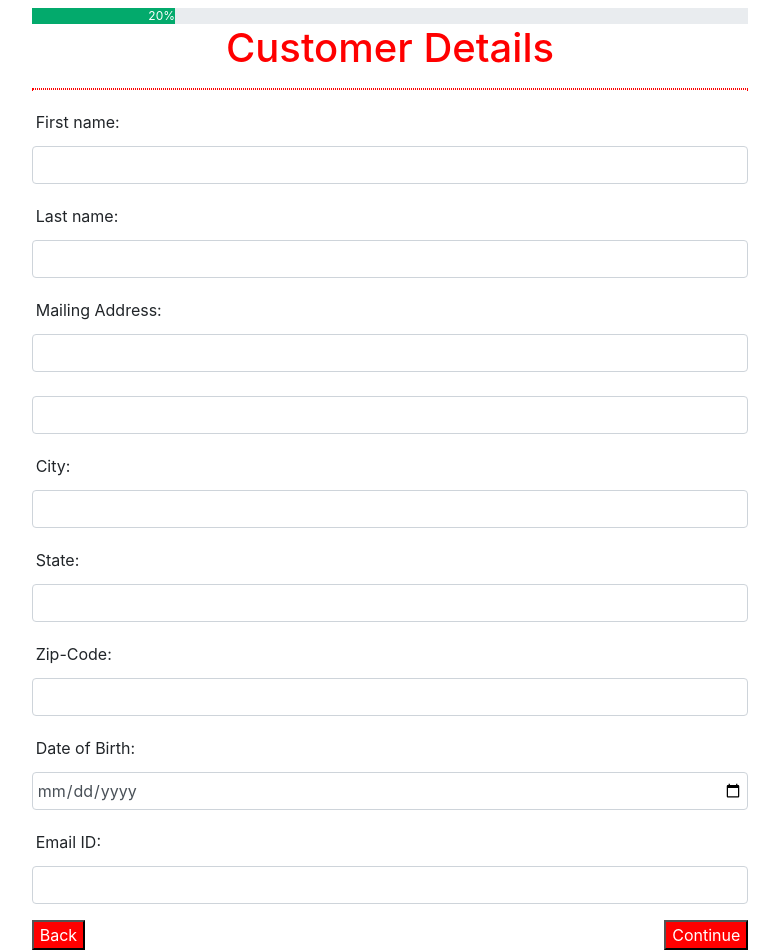
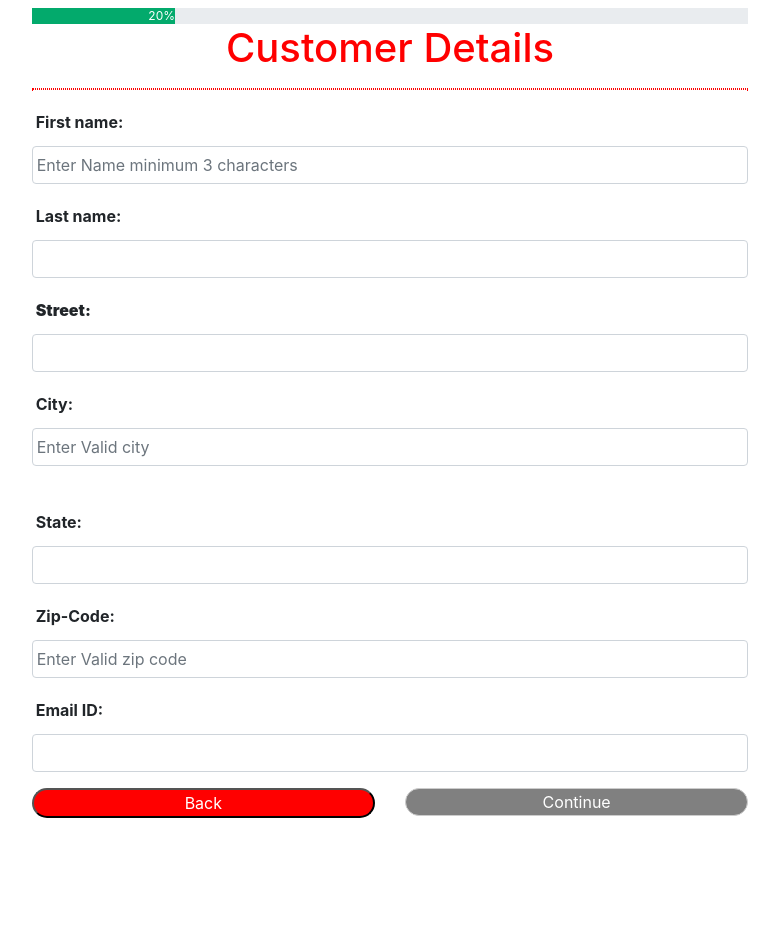
Before and after one commit to rishitarathore/Home-Insurance-Policy-App, an Angular app: page /customer-details in a window 1280 px wide. Shown: the whole page, without its empty margins (250-1029 px from the left). After the commit the page ends 818 px from the top, so only its background shows below. Built offline with nearby package versions, Linux system fonts and the light colour scheme.

Commit message:
CompleteProject

```diff
--- a/src/app/customer-consent/customer-consent.component.html
+++ b/src/app/customer-consent/customer-consent.component.html
@@ -1,5 +1,5 @@
 <app-progress-bar [progress]="10"></app-progress-bar>
-<div class="container col-7">
+<div class="container col-md-7">
     <h1 class="text-center" >Get Customer Consent</h1>
     <hr >
       Please read the following:<br>
--- a/src/app/customer-details-two/customer-details-two.component.css
+++ b/src/app/customer-details-two/customer-details-two.component.css
@@ -1,6 +1,3 @@
-label{
-    font-weight: bold;
-}
 .main
 
 {
--- a/src/app/customer-details-two/customer-details-two.component.html
+++ b/src/app/customer-details-two/customer-details-two.component.html
@@ -17,7 +17,7 @@
       <option value="Free lancer">Free lancer</option>
     </select><br>
 
-            <label for="Marital status">Marital status:</label>
+            <label for="Marital status"><b>Marital status:</b></label>
             <select class="form-control" name="Marital status" ngModel  required id="Marital status">
             <option value="Married">Married</option>
             <option value="Unmarried">Unmarried</option>
@@ -25,15 +25,17 @@
             <option value="Unmarried">Widow</option>
 
             </select><br>
-            <label for="radio">Gender:</label><br>
+            <label for="radio"><b>Gender:</b></label><br>
         <label>
             <input type="radio" name="radio" id="radio" >
             Male
          </label>
+         <br>
          <label>
             <input type="radio" name="radio" id="radio" >
             Female
          </label>
+         <br>
          <label>
             <input type="radio" name="radio" id="radio" >
             Other
@@ -48,7 +50,7 @@
 
     <div class="col">
 
-  <label for="phone number">Phone number:</label><br>
+  <label for="phone number"><b>Phone number:</b></label><br>
 
   <input type="tel" class="form-control" name="phone number" maxlength=10 minlength="9" pattern="[0-9]*" ngModel required #phonenumber="ngModel" placeholder="Enter Valid phone number">
 
@@ -58,20 +60,19 @@
 
   </div></div><br>
 
-  <label for="number">Alternate number:</label><br>
-  <input class="form-control" ngModel required  type="tel"  name="number" #number="ngModel"><br>
+  <label for="number"><b>Alternate number:</b></label><br>
+  <input class="form-control" ngModel required  type="tel"  name="number" minlength="9" maxlength="10" #number="ngModel"><br>
+  <div class="error" *ngIf="number.errors?.maxlength">Enter valid number</div>
   <div class="error" *ngIf="number.errors?.minlength">Enter valid number</div>
-
-  <div class="error" *ngIf="number.errors?.pattern">number should not contain any Alphabets</div>
 
 </form>
 
 
-            <label for="DOB">DOB:</label>
+            <label for="DOB"><b>DOB:</b></label>
 
             <br> <input type="date" class="form-control" [(ngModel)]="age" (ngModelChange)="ageCalculator()" ngModel required/>
 
-            <br><label>Age:</label>
+            <br><label><b>Age:</b></label>
 
 
 
--- a/src/app/customer-details/customer-details.component.css
+++ b/src/app/customer-details/customer-details.component.css
@@ -1,3 +1,6 @@
+label{
+    font-weight: bold;
+}
 .main
 
 {
--- a/src/app/customer-details/customer-details.component.html
+++ b/src/app/customer-details/customer-details.component.html
@@ -2,55 +2,64 @@
 <div class="container col-md-7">
     <h1 style="color:red"> Customer Details </h1>
     <hr/>
-    <form #myform="ngForm" (ngSubmit)="next()">
+    <form #customer="ngForm" (ngSubmit)="next()">
         <div class="form-group">
-        <label for="fname">First name:</label>
-
-        <input  class="form-control" type="text" id="fname" name="fname" [(ngModel)]="customerModel.fname"></div>
+            <label for="fname">First name:</label>
+            <input  class="form-control" type="text" id="fname"
+            placeholder="Enter Name minimum 3 characters"
+            minlength="3" maxlength="50" #name="ngModel" name="fname" required
+            [(ngModel)]="customerModel.fname" pattern="[A-Z a-z]+">
+            <div *ngIf="name.errors?.minlength" class="error">
+                Name should be minimum 3 characters
+            </div>
+        </div>
         <div class="form-group">
 
-        <label for="lname">Last name:</label>
+            <label for="lname">Last name:</label>
+            <input class="form-control" type="text" id="lname" required name="lname" [(ngModel)]="customerModel.lname">
+        </div>
+        <div class="form-group">
+            <label for="Street"><b>Street:</b></label><br>
+            <input class="form-control" ngModel required  type="text" id="Street" name="Street" #Street="ngModel">
+        </div>
+        <div class="form-group">
+            <label for="city">City:</label>
+            <input class="form-control" type="text" class="form-control" name="city" maxlength=15 minlength="4" pattern="[a-z]*" ngModel required #cardnumber="ngModel" placeholder="Enter Valid city">
+            <div class="error" *ngIf="cardnumber.errors?.minlength">
+                Enter valid city
+            </div>
+            <div class="error" *ngIf="cardnumber.errors?.pattern">
+                city should not contain any number
+            </div>
 
-        <input class="form-control" type="text" id="lname" name="lname" [(ngModel)]="customerModel.lname"></div>
-        <div class="form-group">
-
-        <label for="mail">Mailing Address:</label>
-
-        <input class="form-control" type="text" id="mail" name="mail"><br>
-
-        <input class="form-control" type="text" id="mail" name="mail"></div>
+        </div>
 
         <div class="form-group">
+            <label for="state">State:</label>
+            <input class="form-control" required type="text" id="state" name="state">
+        </div>
 
-        <label for="city">City:</label>
-
-        <input class="form-control"  type="text" id="city" name="city"></div>
         <div class="form-group">
-
-        <label for="state">State:</label>
-
-        <input class="form-control" type="text" id="state" name="state"></div>
+            <label for="zip">Zip-Code:</label>
+            <input type="tel" class="form-control" name="zipcode" maxlength=6 minlength="3" pattern="[0-9]*" ngModel required #zipcode="ngModel" placeholder="Enter Valid zip code">
+            <div class="error" *ngIf="zipcode.errors?.minlength">
+                Enter valid Zip code
+            </div>
+            <div class="error" *ngIf="zipcode.errors?.pattern">
+                code should not contain any Alphabets
+            </div>
+        </div>
         <div class="form-group">
-
-        <label for="zip">Zip-Code:</label>
-
-        <input class="form-control" type="text" id="zip" name="zip"></div>
-        <div class="form-group">
-
-        <label for="dob">Date of Birth:</label>
-
-        <input class="form-control" type="date" id="dob" name="dob"></div>
-        <div class="form-group">
-
-        <label for="email">Email ID:</label>
-
-        <input class="form-control" type="email" id="email" name="email" [(ngModel)]="customerModel.email"></div>
-
-        <div class="footer">
-            <button class="button" (click)="prev()">Back</button>
-            <button style="float: right" id="button"
-            class="button"
-            (click)="next()" type="submit"> Continue</button>
+            <label for="email">Email ID:</label>
+            <input class="form-control" type="email" pattern="[^ @]*@[^ @]*" required id="email" name="email" [(ngModel)]="customerModel.email">
         </div>
-</form>
+    </form>
+    <div class="row">
+        <div class="col">
+            <button class="rounded-pill btn-block" (click)="prev()">Back</button>
+        </div>
+        <div class="col">
+            <button class="rounded-pill btn-block" (click)="next()" [disabled]="customer.form.invalid" type="submit"> Continue</button>
+        </div>
+    </div>
 </div>
--- a/src/app/feedback/feedback.component.html
+++ b/src/app/feedback/feedback.component.html
@@ -1,4 +1,4 @@
-<div class="container col-7">
+<div class="container col-md-7">
   <h1 class="text-center" >Feedback Form</h1>
   <hr >
   <form #feedbackForm="ngForm">
--- a/src/app/get-started/get-started.component.css
+++ b/src/app/get-started/get-started.component.css
@@ -9,7 +9,7 @@
 .button {
     background-color:red;
     color:white;
-    padding: 10px 10px;
+    padding: 5px 5px;
     text-align: center;
     display: inline-block;
     margin: 4px 2px;
--- a/src/app/get-started/get-started.component.html
+++ b/src/app/get-started/get-started.component.html
@@ -1,4 +1,3 @@
-<br>
 <div class="container col-md-7">
 
         <div class="dotline">
--- a/src/app/home-details/home-details.component.html
+++ b/src/app/home-details/home-details.component.html
@@ -1,4 +1,3 @@
-<br>
 <app-progress-bar [progress]="40"></app-progress-bar>
 <div class="container col-md-7">
     <form #Form="ngForm">
--- a/src/app/home-structure-details/home-structure-details.component.html
+++ b/src/app/home-structure-details/home-structure-details.component.html
@@ -1,4 +1,3 @@
-<br>
 <app-progress-bar [progress]="50"></app-progress-bar>
 
 <div class="container col-md-7">
--- a/src/app/other-details/other-details.component.html
+++ b/src/app/other-details/other-details.component.html
@@ -1,5 +1,5 @@
 <app-progress-bar [progress]="70"></app-progress-bar>
-<div class="container col-7">
+<div class="container col-md-7">
     <h1 class="text-center" >Other Details</h1>
       <hr class="dotted-line"/>
       <form #myForm="ngForm">
```
